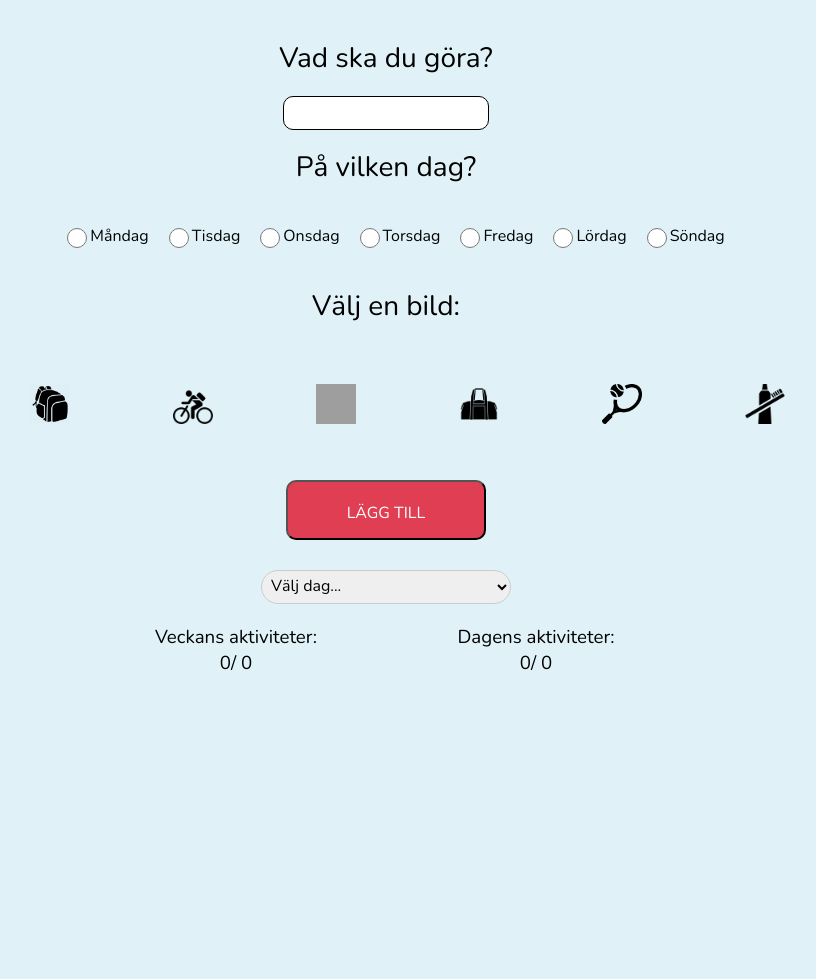
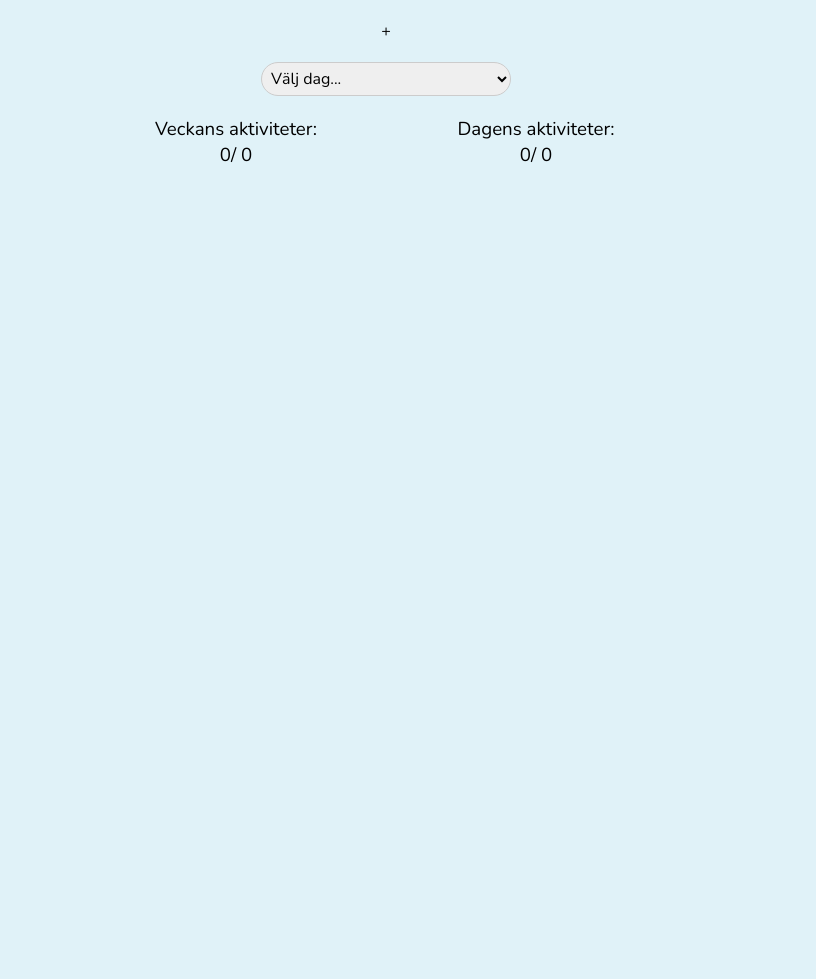
Before and after one commit to CissiWong/habit-tracker, a React app in the folder code/: page / in a window 1280 px wide. Shown: the whole page, without its empty margins (146-962 px from the left). After the commit the page ends 800 px from the top, so only its background shows below. Built offline with nearby package versions, Linux system fonts and the light colour scheme; grey boxes are pictures that could not be loaded.

Commit message:
lite meny

```diff
--- a/code/src/components/library/dayView.css
+++ b/code/src/components/library/dayView.css
@@ -1,6 +1,23 @@
 .input-container {
-  display: flex;
-  justify-content: center;
+  position: absolute;
+  top: -100%;
+  margin-top: 200px;
+  background-color: #e0f2f8;
+  z-index: 1;
+  width: auto;
+}
+
+.add-task {
+  position: relative;
+  display: block;
+}
+
+.toggle-input {
+  display: none;
+}
+
+.toggle-input:checked + .input-container {
+  top: 0;
 }
 
 .day-container {
--- a/code/src/components/library/dayView.js
+++ b/code/src/components/library/dayView.js
@@ -70,6 +70,11 @@ class DayView extends React.Component {
     }
     return (
       <div>
+
+        <label htmlFor="add-task" className="add-task">
+          <div className="open">+</div>
+        </label>
+        <input className="toggle-input" type="checkbox" id="add-task" name="add-input" />
         <div className="input-container">
           <Input
             onNewTask={this.handleNewTask} />
--- a/code/src/components/library/input.css
+++ b/code/src/components/library/input.css
@@ -37,7 +37,6 @@ input[type=radio] {
   width: 20px;
 }
 
-
 img {
   width: 30px;
   height: 30px;
```
